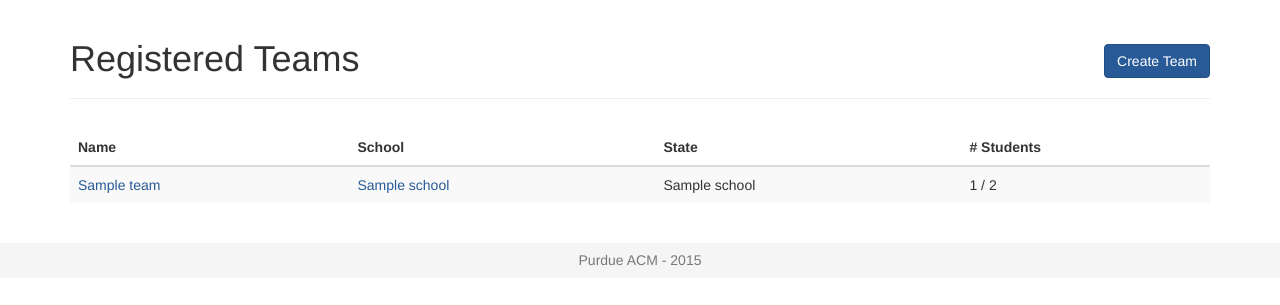
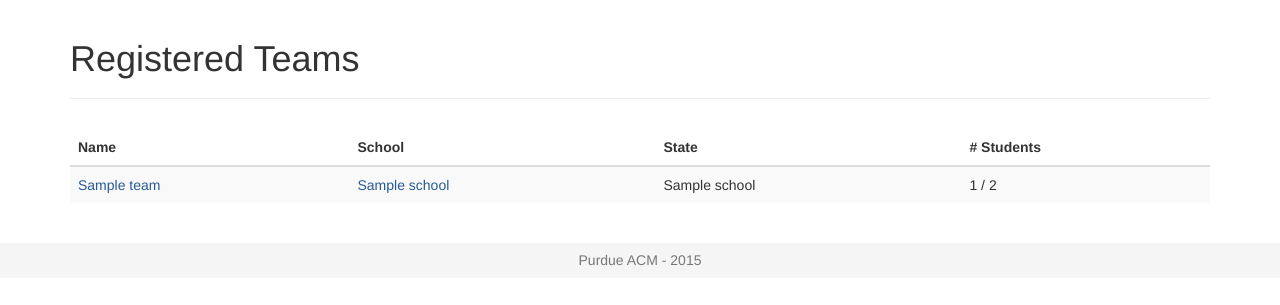
Before and after one commit to oggnik/acm-hscc, a Python web app: template hscc/templates/account/teams.html in a window 1280 px wide. Shown: the part 51-356 px from the top of the page. Run offline with Jinja, Linux system fonts and the light colour scheme; the template is opened without the code that fills it: most values are stand-ins (such as "Sample title", 1, 10 or a date in 2020).

Commit message:
Move create team to nav bar, add empty display for team list

```diff
--- a/hscc/templates/account/teams.html
+++ b/hscc/templates/account/teams.html
@@ -4,9 +4,6 @@
 <div class="page-header">
     <h1>
         Registered Teams
-        <span class="pull-right">
-            <a class="btn btn-primary" href="{{ url_for('account.create_team') }}">Create Team</a>
-        </span>
     </h1>
 </div>
 
@@ -29,6 +26,8 @@
                     {{ team.users|length }} / 2
                     {% if team.users|length == 2 %}
                         <b>(Full)</b>
+                    {% elif team.users|length == 0 %}
+                        <b>(Empty)</b>
                     {% endif %}
                 </td>
             </tr>
--- a/hscc/templates/partials/_nav.html
+++ b/hscc/templates/partials/_nav.html
@@ -23,6 +23,7 @@
                     {% endif %}
                     <li><a href="{{ url_for('account.schools') }}">All Schools</a></li>
                     <li><a href="{{ url_for('account.teams') }}">All Teams</a></li>
+                    <li><a href="{{ url_for('account.create_team') }}">Create New Team</a></li>
                     {% if current_user.is_admin %}
                         <!-- Administrators -->
                         <li role="presentation" class="dropdown">
```
